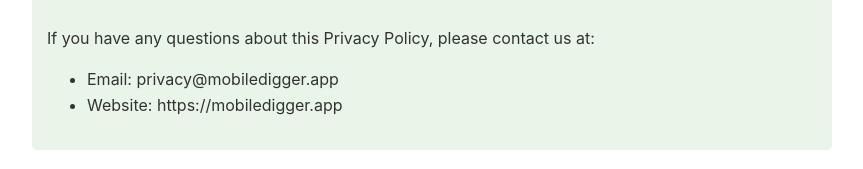
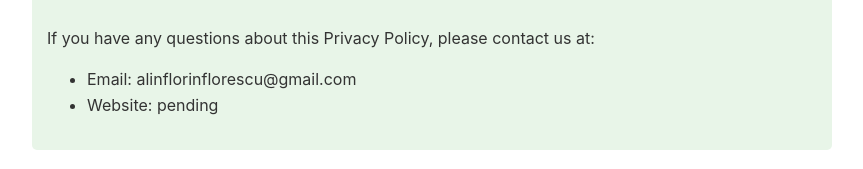
Before and after one commit to pneooma/mobiledigger-privacy, a plain HTML site: page index.html in a window 1280 px wide. Shown: the part 2289-2458 px from the top of the page, without its empty margins (208-1071 px from the left). Drawn offline with Linux system fonts and the light colour scheme.

Commit message:
Update index.html

```diff
--- a/index.html
+++ b/index.html
@@ -125,8 +125,8 @@
     <div class="contact">
         <p>If you have any questions about this Privacy Policy, please contact us at:</p>
         <ul>
-            <li>Email: privacy@mobiledigger.app</li>
-            <li>Website: https://mobiledigger.app</li>
+            <li>Email: alinflorinflorescu@gmail.com</li>
+            <li>Website: pending</li>
         </ul>
     </div>
 
```
